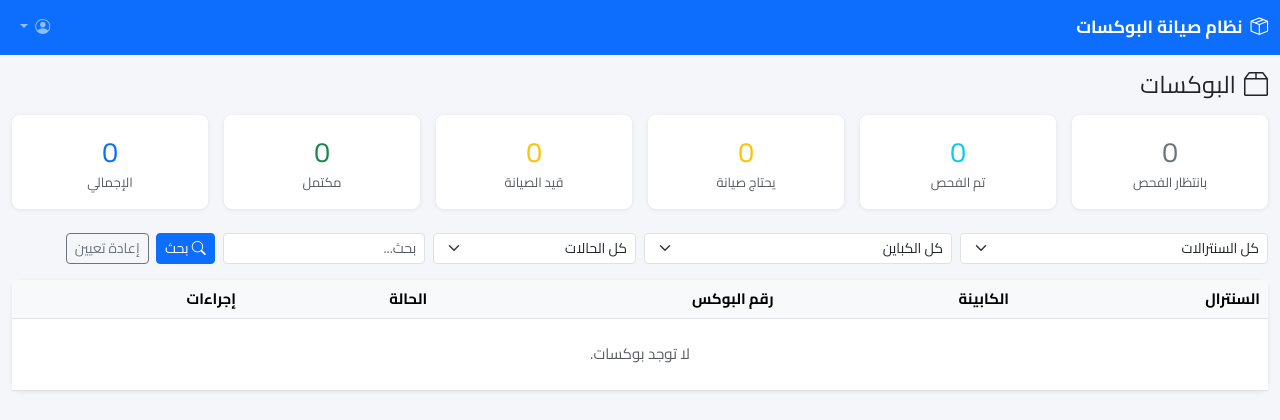
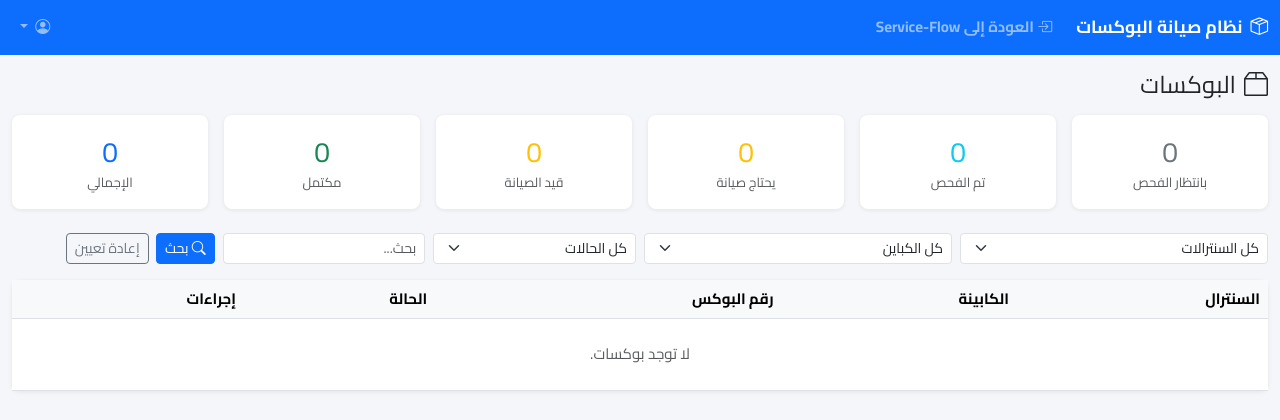
Before and after one commit to menoskar42-boop/Service-Flow, a Node server app: page /boxes/ in a window 1280 px wide. Shown: the top 420 px of the page. Run offline with Node 20, Linux system fonts and the light colour scheme; the visitor is signed in with stand-in values (Sample User, id 1); data that the repository does not hold is empty; some libraries are stand-ins or nearby versions.

Commit message:
feat(maintenance): add 'back to Service-Flow' link in navbar
The maintenance site had no way back to the main app. Add a navbar link
whose href is set client-side to location.origin + '/' so it escapes the
base-path rewrite (which would otherwise turn /x into /maintenance/x) and
returns to the real Service-Flow root.

Co-Authored-By: Claude Opus 4.8 <noreply@anthropic.com>
Claude-Session: https://claude.ai/code/session_012sUa97XnZt7ym3Ajfjy4xi

```diff
--- a/server/maintenance/app/views/partials/header.ejs
+++ b/server/maintenance/app/views/partials/header.ejs
@@ -20,6 +20,13 @@
     </button>
     <div class="collapse navbar-collapse" id="nav">
       <ul class="navbar-nav me-auto">
+        <!-- زر العودة إلى Service-Flow: href يتظبط بالـ JS (location.origin + '/') عشان يفوت
+             طبقة البادئة اللى بتحوّل أى /x لـ /maintenance/x — فيرجّع لجذر Service-Flow الحقيقى. -->
+        <li class="nav-item">
+          <a class="nav-link fw-bold" id="sfHomeLink" href="#" title="العودة إلى Service-Flow">
+            <i class="bi bi-box-arrow-in-right"></i> العودة إلى Service-Flow
+          </a>
+        </li>
         <% if (user.role === 'admin' || user.role === 'inspector') { %>
           <li class="nav-item"><a class="nav-link" href="/boxes"><i class="bi bi-box2"></i> البوكسات</a></li>
           <li class="nav-item"><a class="nav-link" href="/boxes/exchanges"><i class="bi bi-diagram-3"></i> السنترالات</a></li>
@@ -56,6 +63,13 @@
     </div>
   </div>
 </nav>
+<script>
+  // نضبط رابط العودة على جذر Service-Flow (نفس الدومين بدون بادئة /maintenance).
+  (function () {
+    var l = document.getElementById('sfHomeLink');
+    if (l) l.setAttribute('href', location.origin + '/');
+  })();
+</script>
 <% } %>
 <div class="container-fluid py-3">
 <% if (flash) { %>
```
